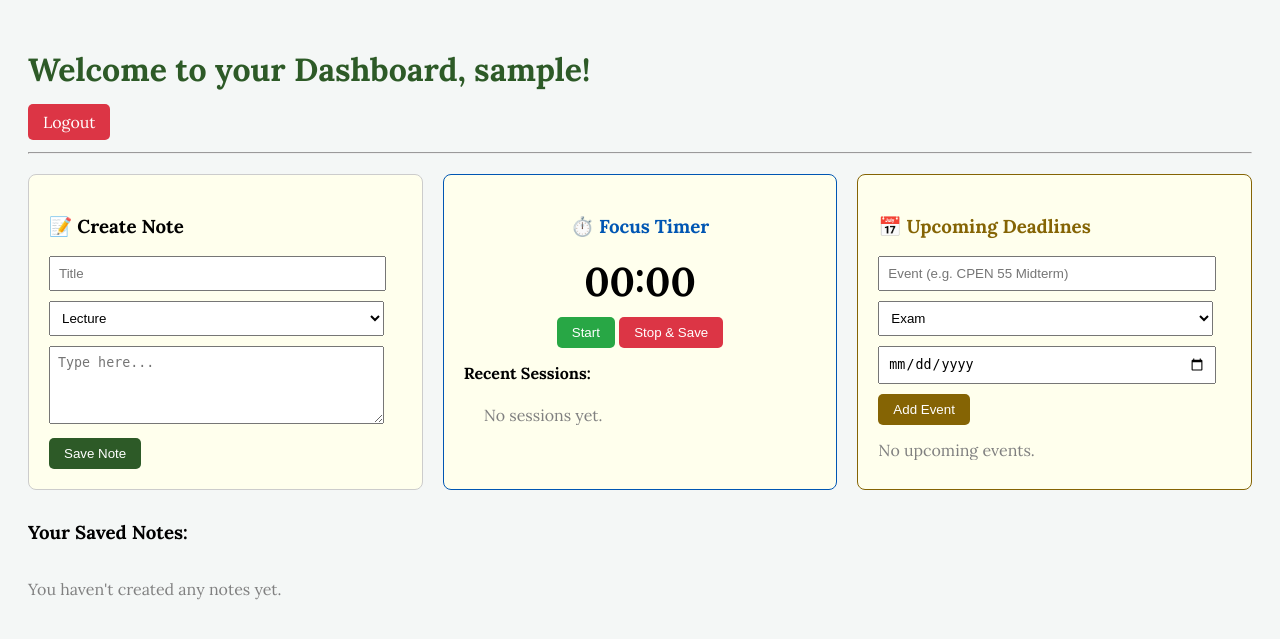
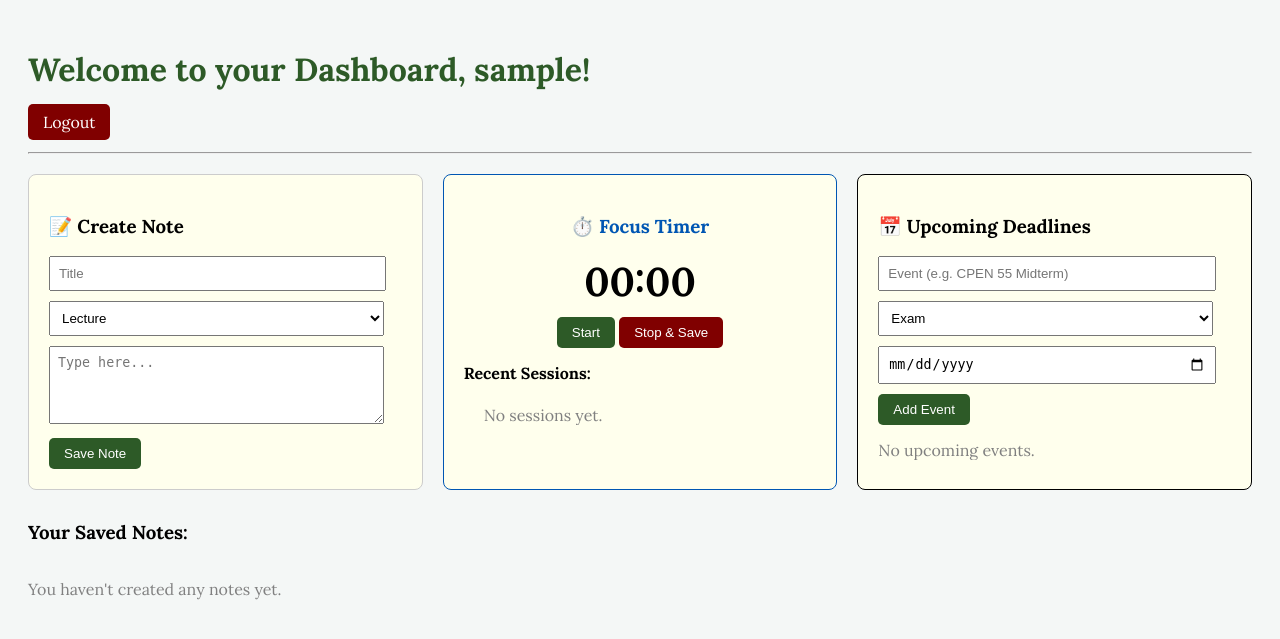
Before and after one commit to aezolam/Study-Tracker, a Flask app: page /dashboard in a window 1280 px wide. Shown: the top 639 px of the page. Run offline with Flask 3, Linux system fonts and the light colour scheme; the visitor is signed in with stand-in values (Sample User, id 1); data that the repository does not hold is empty; some web fonts are replaced.

Commit message:
Update dashboard.html

```diff
--- a/templates/dashboard.html
+++ b/templates/dashboard.html
@@ -14,7 +14,7 @@
 
     <h1 style="color: #2d5a27;">Welcome to your Dashboard, {{ username }}!</h1>
     <a href="/logout"
-        style="padding: 8px 15px; background-color: #dc3545; color: white; text-decoration: none; border-radius: 5px;">Logout</a>
+        style="padding: 8px 15px; background-color: #800000; color: white; text-decoration: none; border-radius: 5px;">Logout</a>
     <hr style="margin-top: 20px; margin-bottom: 20px;">
 
     <div style="display: flex; gap: 20px;">
@@ -42,9 +42,9 @@
             <h1 id="display" style="font-size: 40px; margin: 10px 0;">00:00</h1>
 
             <button onclick="startTimer()"
-                style="padding: 8px 15px; background-color: #28a745; color: white; border: none; border-radius: 5px;">Start</button>
+                style="padding: 8px 15px; background-color: #2d5a27; color: white; border: none; border-radius: 5px;">Start</button>
             <button onclick="stopTimer()"
-                style="padding: 8px 15px; background-color: #dc3545; color: white; border: none; border-radius: 5px;">Stop
+                style="padding: 8px 15px; background-color: #800000; color: white; border: none; border-radius: 5px;">Stop
                 & Save</button>
 
             <form method="POST" id="timerForm" style="display: none;">
@@ -61,8 +61,8 @@
             </ul>
         </div>
 
-        <div style="background-color: #FFFFED; padding: 20px; border-radius: 8px; border: 1px solid #856404; flex: 1;">
-            <h3 style="color: #856404;">📅 Upcoming Deadlines</h3>
+        <div style="background-color: #FFFFED; padding: 20px; border-radius: 8px; border: 1px solid #000000; flex: 1;">
+            <h3 style="color: #000000;">📅 Upcoming Deadlines</h3>
             <form method="POST" style="margin-bottom: 15px;">
                 <input type="text" name="event_title" placeholder="Event (e.g. CPEN 55 Midterm)" required
                     style="width: 90%; margin-bottom: 10px; padding: 8px;"><br>
@@ -74,7 +74,7 @@
                 <input type="date" name="event_date" required
                     style="width: 90%; margin-bottom: 10px; padding: 8px;"><br>
                 <button type="submit"
-                    style="padding: 8px 15px; background-color: #856404; color: white; border: none; border-radius: 5px;">Add
+                    style="padding: 8px 15px; background-color: #2d5a27; color: white; border: none; border-radius: 5px;">Add
                     Event</button>
             </form>
 
```
